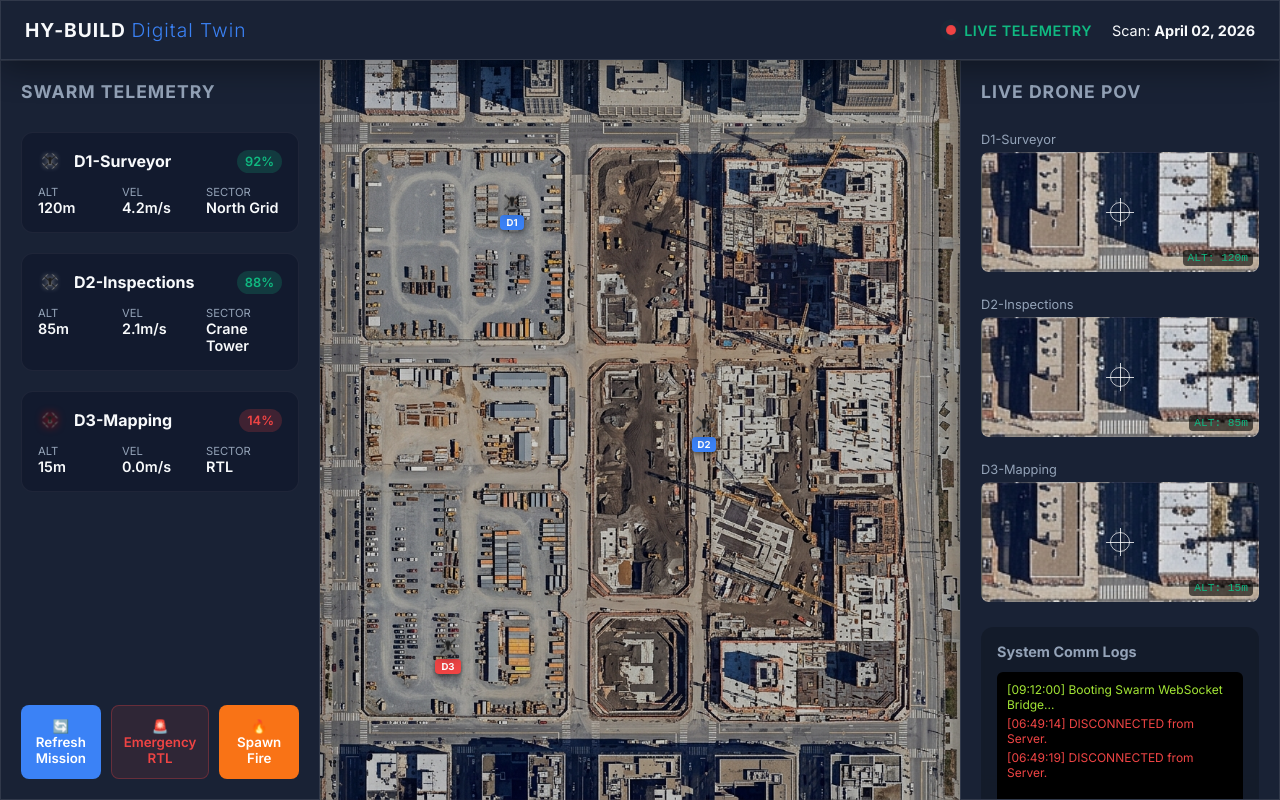
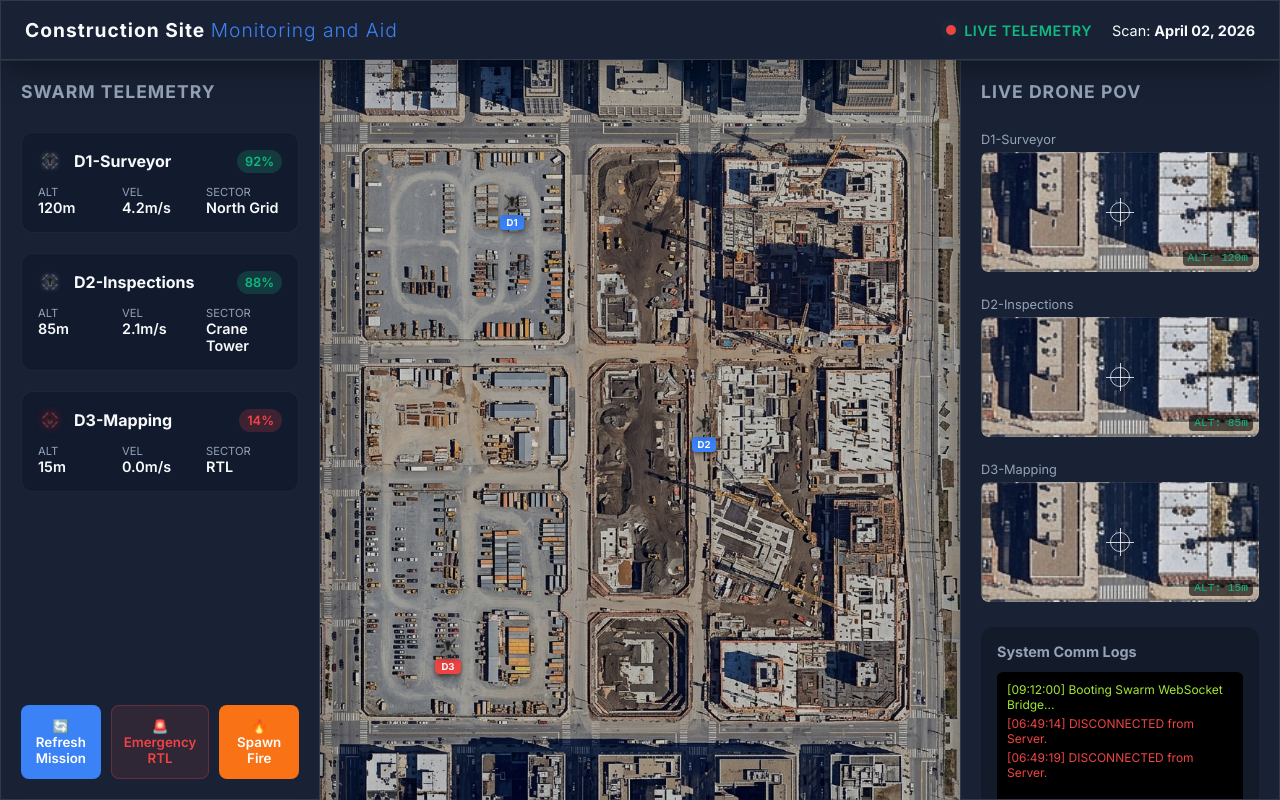
Before and after one commit to Garyxue213/Drone_swarm, a website built with Vite: page dashboard/index.html in a window 1280 px wide. Built offline with nearby package versions, Linux system fonts and the light colour scheme; no server answers.

Commit message:
style: rename project

```diff
--- a/dashboard/index.html
+++ b/dashboard/index.html
@@ -14,7 +14,7 @@
       <!-- Top Navigation -->
       <nav class="top-nav glass-panel">
         <div class="logo">
-          <h2>HY-BUILD <span>Digital Twin</span></h2>
+          <h2>Construction Site <span>Monitoring and Aid</span></h2>
         </div>
         <div class="nav-controls">
           <div class="sensor-status status-active">
```
